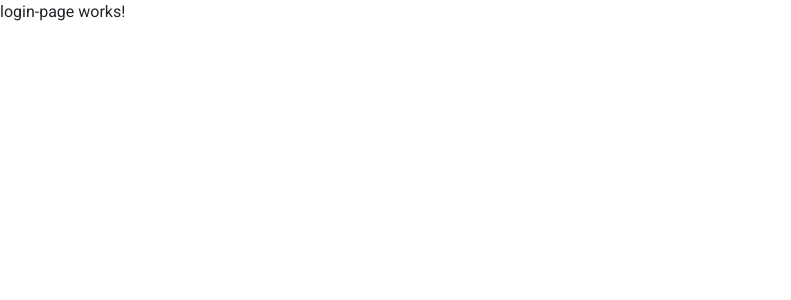
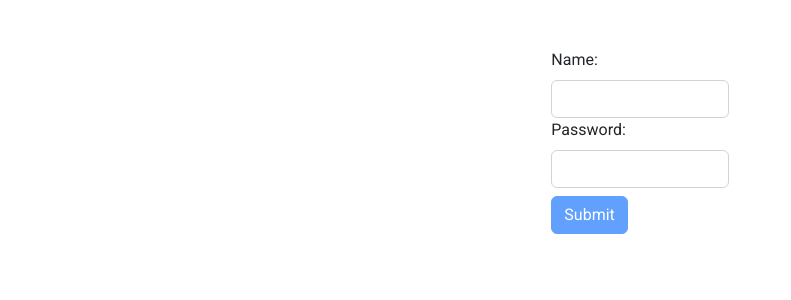
Before and after one commit to voroshagyma/dog-shelter-frontend, an Angular app: page /login in a window 1280 px wide. Shown: the top 300 px of the page, without its empty margins (0-791 px from the left). Built offline with nearby package versions, Linux system fonts and the light colour scheme.

Commit message:
Add login form

```diff
--- a/src/app/app.module.ts
+++ b/src/app/app.module.ts
@@ -6,6 +6,7 @@ import { AppRoutingModule } from './app-routing.module';
 import { AppComponent } from './app.component';
 import { BrowserAnimationsModule } from '@angular/platform-browser/animations';
 import { DogsModule } from './dogs/dogs.module';
+import { UsersModule } from './users/users.module';
 
 @NgModule({
   declarations: [
@@ -16,7 +17,8 @@ import { DogsModule } from './dogs/dogs.module';
     HttpClientModule,
     AppRoutingModule,
     BrowserAnimationsModule,
-    DogsModule
+    DogsModule,
+    UsersModule
   ],
   providers: [],
   bootstrap: [AppComponent]
--- a/src/app/users/login-page/login-page.component.html
+++ b/src/app/users/login-page/login-page.component.html
@@ -1 +1,21 @@
-<p>login-page works!</p>
+<form [formGroup]="loginForm" (ngSubmit)="handleSubmit()" class="m-5">
+
+    <div class="row justify-content-center">
+        <div class="col-2">
+            <label for="name" class="form-label">Name: </label>
+            <input id="name" class="form-control" type="text" formControlName="name">
+        </div>
+    </div>
+    <div class="row justify-content-center">
+        <div class="col-2">
+            <label for="password" class="form-label">Password: </label>
+            <input id="password" class="form-control" type="password" formControlName="password">
+        </div>
+    </div>
+    <div class="row justify-content-center">
+        <div class="col-2 mt-2">
+            <button type="submit" class="btn btn-primary" [disabled]="!loginForm.valid">Submit</button>
+        </div>
+    </div>
+
+</form>
--- a/src/app/users/login-page/login-page.component.ts
+++ b/src/app/users/login-page/login-page.component.ts
@@ -1,4 +1,5 @@
 import { Component, OnInit } from '@angular/core';
+import { FormControl, FormGroup, Validators } from '@angular/forms';
 
 @Component({
   selector: 'app-login-page',
@@ -12,4 +13,13 @@ export class LoginPageComponent implements OnInit {
   ngOnInit(): void {
   }
 
+  handleSubmit() {
+    console.log(this.loginForm.value);
+  }
+
+  loginForm = new FormGroup({
+    name: new FormControl('', Validators.required),
+    password: new FormControl('', Validators.required),
+  });
+
 }
--- a/src/app/users/users.module.ts
+++ b/src/app/users/users.module.ts
@@ -1,7 +1,7 @@
 import { NgModule } from '@angular/core';
 import { CommonModule } from '@angular/common';
 import { LoginPageComponent } from './login-page/login-page.component';
-
+import { ReactiveFormsModule } from '@angular/forms';
 
 
 @NgModule({
@@ -9,7 +9,8 @@ import { LoginPageComponent } from './login-page/login-page.component';
     LoginPageComponent
   ],
   imports: [
-    CommonModule
+    CommonModule,
+    ReactiveFormsModule
   ]
 })
 export class UsersModule { }
```
